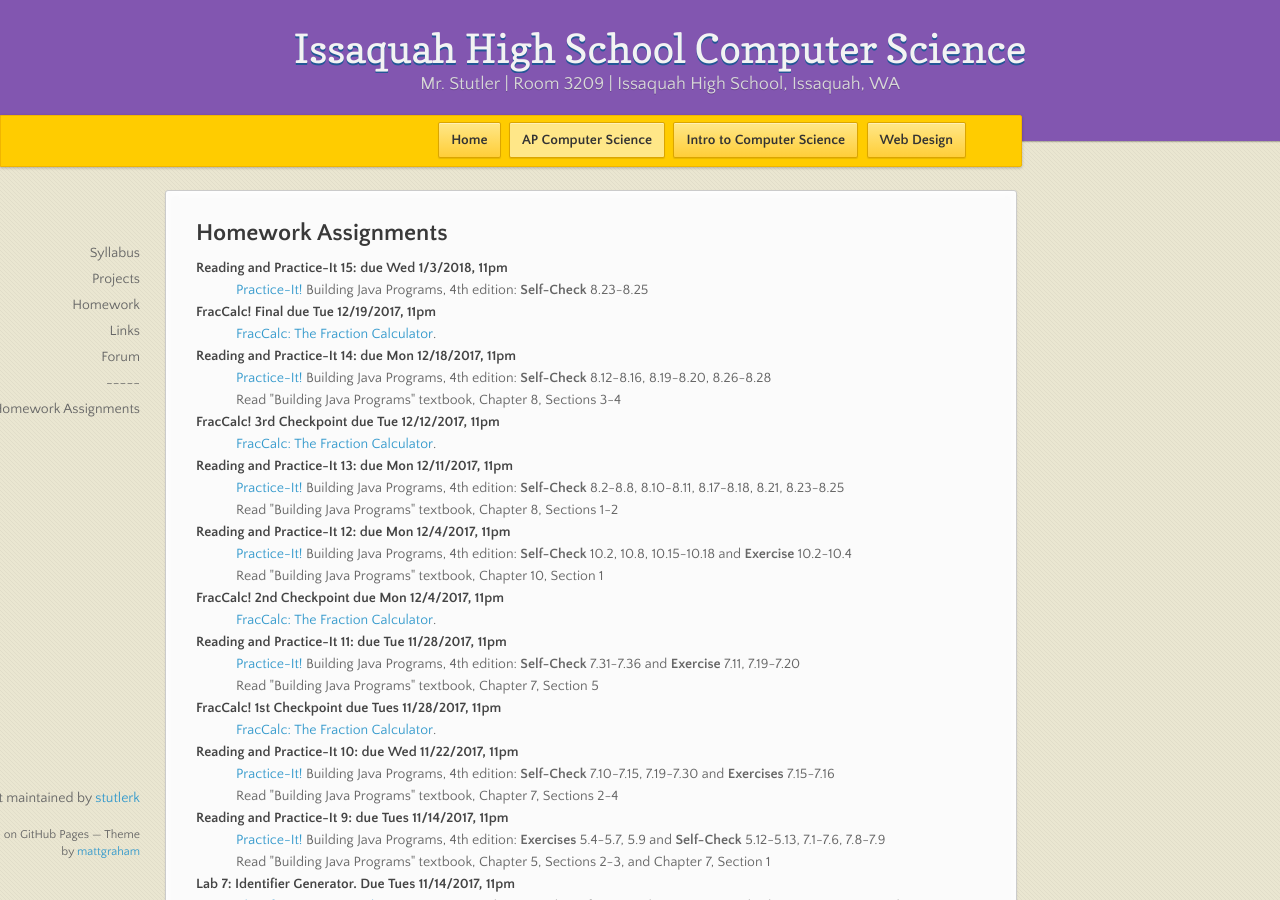
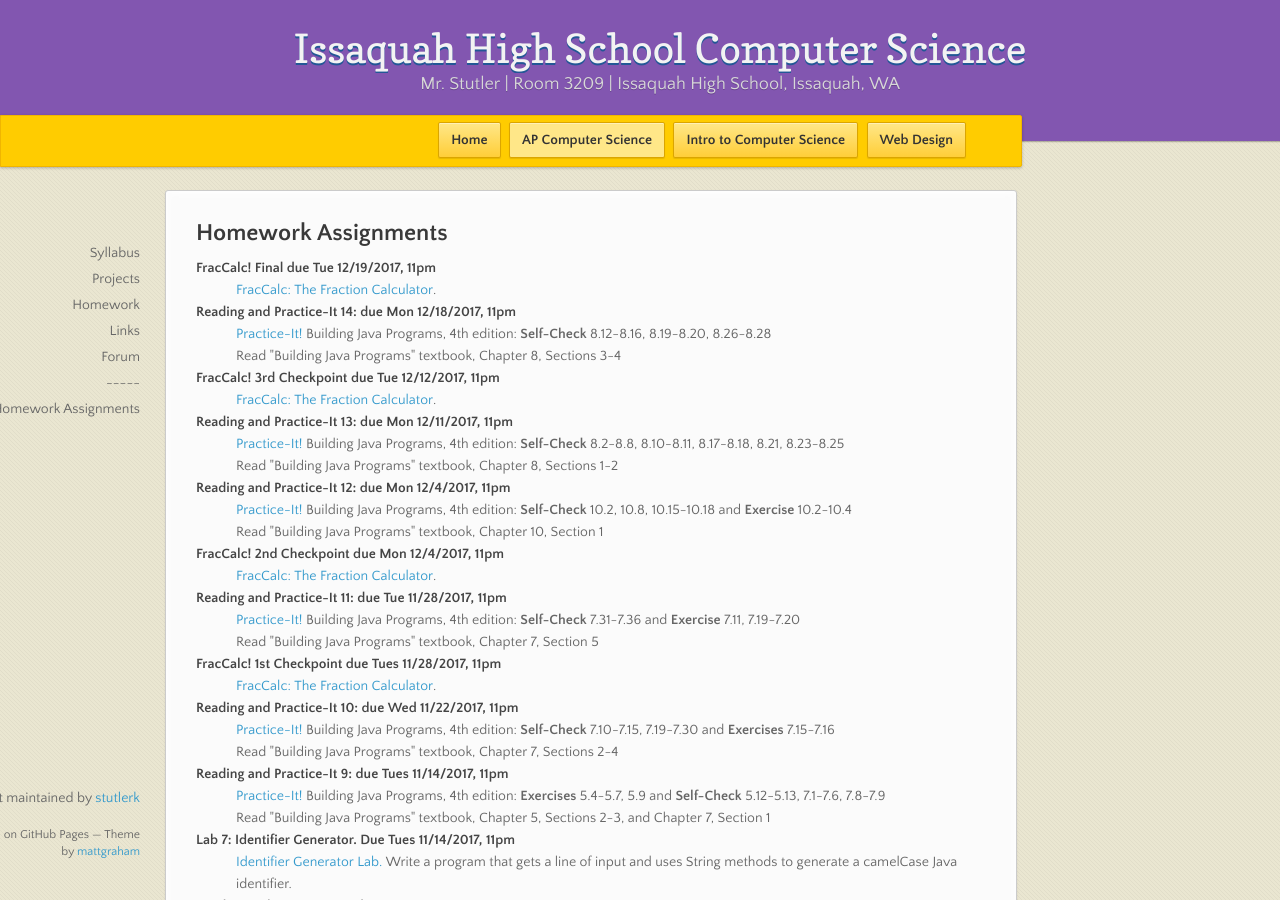
Before and after one commit to stutlerk/ihs-website, a Jekyll site: the page built from _apcs/homework.html, in a window 1280 px wide and 900 px high. Built offline with Jekyll 4.4.1, drawn with Linux system fonts in a browser that asks for light colours; nearby versions of some CDN libraries.

Commit message:
Update homework.html

```diff
--- a/_apcs/homework.html
+++ b/_apcs/homework.html
@@ -6,9 +6,6 @@ layout: course
 <section>
 <h2>Homework Assignments</h2>
   <dl>
-    <dt>Reading and Practice-It 15: due Wed 1/3/2018, 11pm</dt>
-    <dd><a href="https://practiceit.cs.washington.edu/" target="_blank">Practice-It!</a> Building Java Programs, 4th edition: <b>Self-Check</b> 8.23-8.25</dd>
-
     <dt>FracCalc! Final due Tue 12/19/2017, 11pm</dt>
     <dd><a href="https://issaquahwednet-my.sharepoint.com/personal/stutlerk_issaquah_wednet_edu/_layouts/15/guestaccess.aspx?guestaccesstoken=76nw1SiLVMRMAuaenBJflZENgReWaqlXJBn0zRhQeAI%3D&docid=0a638b3e4df4a4c88a941f4bb143a2c7d&rev=1&e=dc7b6ed033924d4fa7425f999970c0fd" target="_blank">FracCalc: The Fraction Calculator</a>.</dd>
 
```
